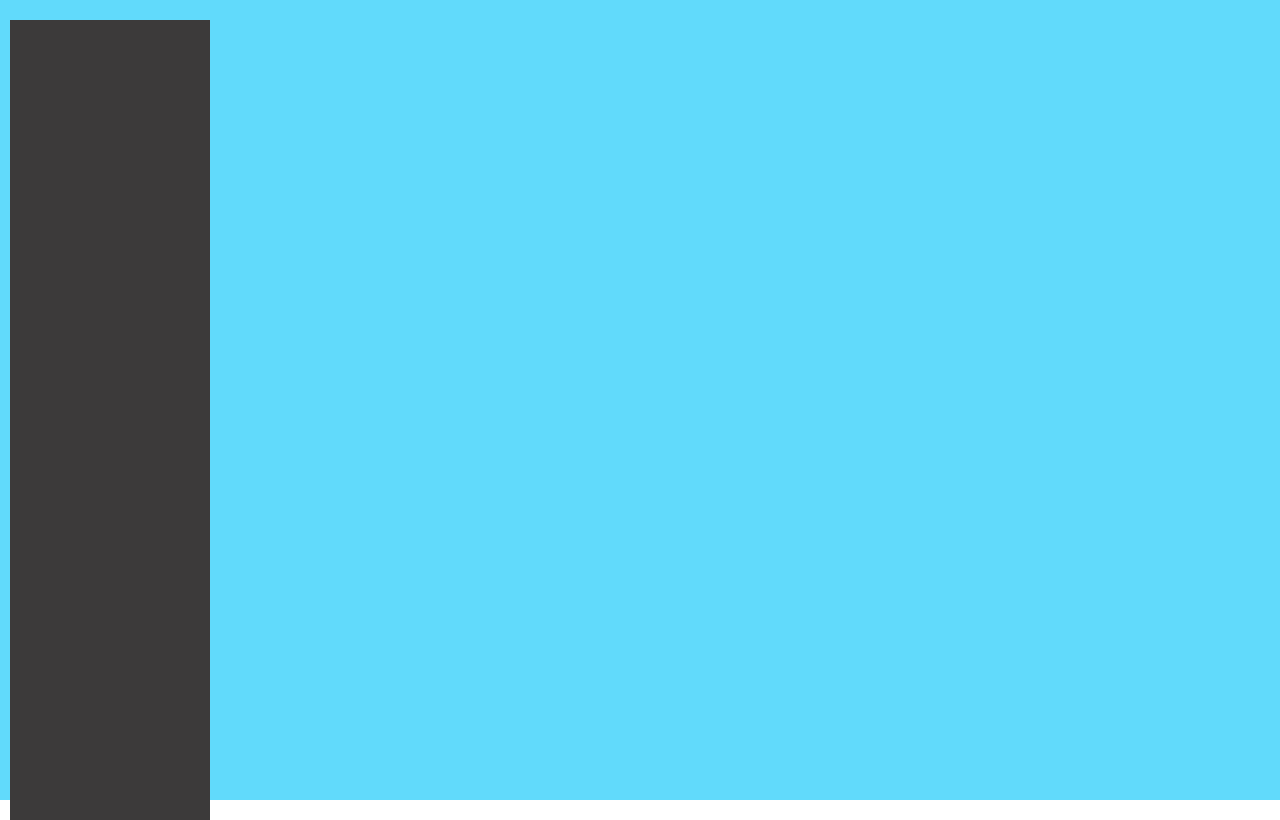
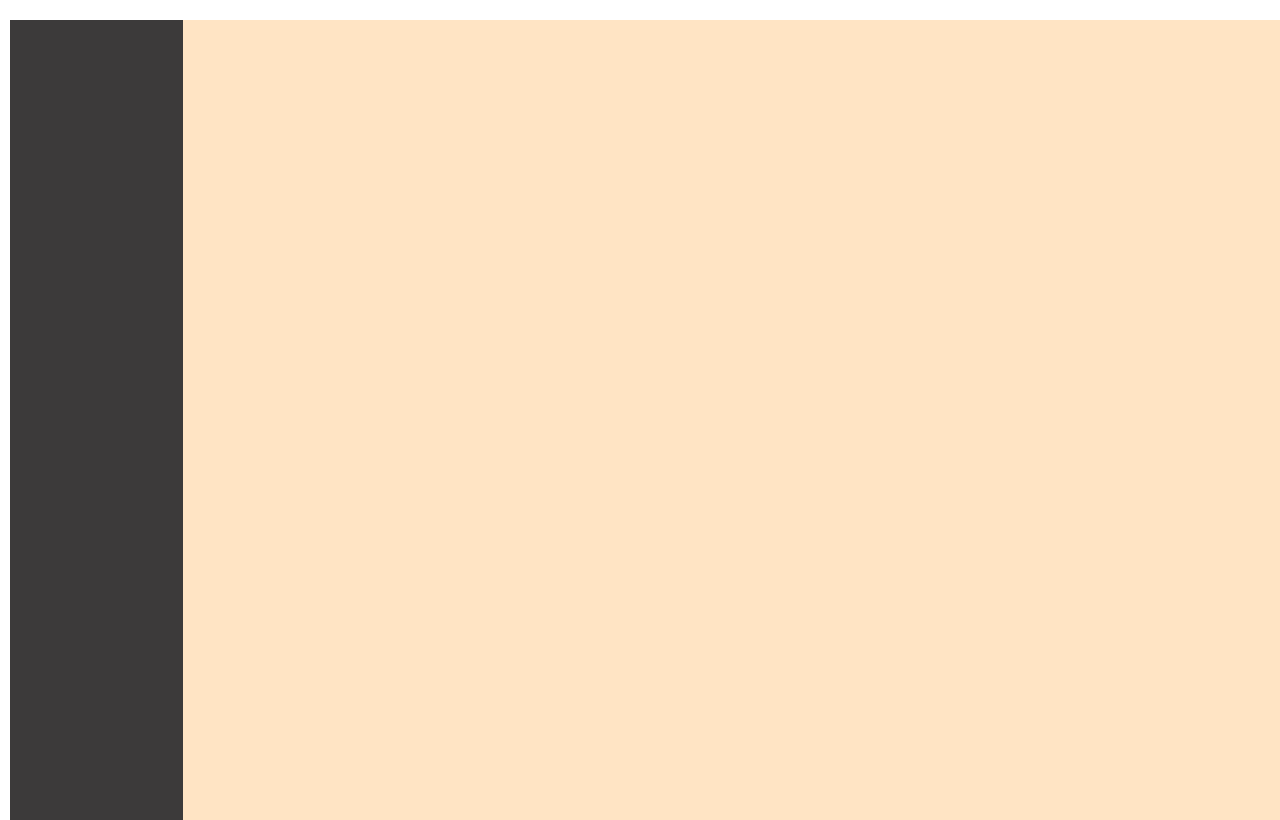
Before and after one commit to alexnoutashGTA/Ecommerce, a React (Create React App) app: page / in a window 1280 px wide. Built offline with nearby package versions, Linux system fonts and the light colour scheme.

Commit message:
Preparing layout for mybook

```diff
--- a/src/App.css
+++ b/src/App.css
@@ -2,23 +2,39 @@
     position: relative;
     height: 100vh;
     width: 100vw;
-    background-color: #61dafb !important;
 }
+#two_boxes_horizontal{
+    display: flex;
+    flex-direction: row;
+    height: 100%;
+    width: 100%;
+}
+
 #side_menu{
-    position: fixed;
+    position: relative;
     top: 20px;
     left: 10px;
-    height: 100vh;
+    height: 100%;
     width: 200px;
-    background-color: #3c3a3a !important;
+    background-color: #3c3a3a;
 }
 #bread_crumb_menu{
-    position: fixed;
+    position: relative;
     top: 20px;
     left: 10px;
+    right: 10px;
     height: 200px;
     width: 100%;
     background-color: #3c3a3a !important;
+}
+
+#content_area{
+    position: relative;
+    background-color: bisque;
+    height: 100%;
+    width: 100%;
+    top: 20px;
+    left: 10px;
 }
 
 @media only screen and (max-width: 450px) {
--- a/src/App.tsx
+++ b/src/App.tsx
@@ -137,8 +137,11 @@ function App() {
 
     return (
         <div className="home_page_main_area">
-            <div id="side_menu"></div>
             <div id="bread_crumb_menu"></div>
+            <div id="two_boxes_horizontal">
+                <div id="side_menu"></div>
+                <div id="content_area"></div>
+            </div>
         </div>
     );
 }
```
